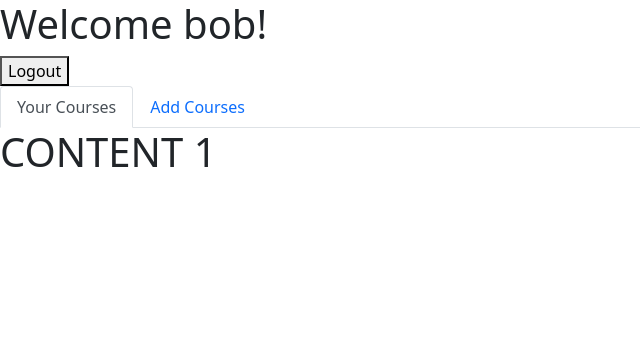
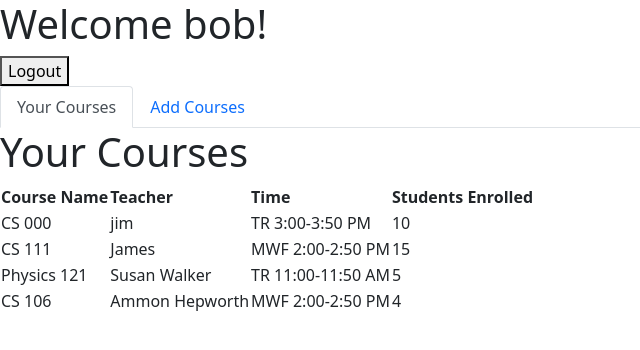
Before and after one commit to jakobpotosme/CSE106_Lab08, a Flask app: page /student/1 in a window 1280 px wide. Shown: the top 350 px of the page, without its empty margins (0-640 px from the left). Run offline with Flask 2, Linux system fonts and the light colour scheme; a user stored in the database is signed in; data comes from the database, SQL or seed files in the repository.

Commit message:
add css for students

```diff
--- a/templates/student.html
+++ b/templates/student.html
@@ -10,8 +10,6 @@
     <link rel="stylesheet" href="https://cdn.jsdelivr.net/npm/bootstrap@5.1.3/dist/css/bootstrap.min.css"
     integrity="sha384-1BmE4kWBq78iYhFldvKuhfTAU6auU8tT94WrHftjDbrCEXSU1oBoqyl2QvZ6jIW3" crossorigin="anonymous" defer>
     <link rel="stylesheet" href="style.css">
-
-
 </head>
 
 <body>
@@ -20,19 +18,18 @@
 
       <div class= row1>
         <h1> Welcome {{student.name}}!</h1>
+      </div>
 
-
-
-      </div>
       <div id='logoutBtn'>
         <form  action="/logout" method="post">
           <button  onclick="logout()">Logout</button>
-
         </form>
       </div>
+
       <div class = row2>
         <nav>
           <div class="nav nav-tabs" id="nav-tab" role="tablist">
+
             <button class="nav-link active" id="nav-home-tab"
             data-bs-toggle="tab" href="#nav-mycourses" type="button" role="tab"
             aria-controls="nav-mycourses" aria-selected="true">Your Courses</button>
@@ -42,19 +39,95 @@
           </div>
         </nav>
 
-        <div class="tab-content" id="nav-tabContent">
-          <div class="tab-pane fade show active" id="nav-mycourses" role="tabpanel" aria-labelledby="nav-home-tab">
-            <h1>CONTENT 1</h1>
-          <div class="tab-pane fade" id="nav-addcourses" role="tabpanel" aria-labelledby="nav-profile-tab">
-            <h1>Content2</h1>
+        <div>
+          <div class="tab-content" id="nav-tabContent">
 
-          </div>
-        </div>
-      </div>
+            <div class="tab-pane fade show active" id="nav-mycourses" role="tabpanel">
+              <h1>Your Courses</h1>
+              <table>
+                  <div>
+                      <tr>
+                          <th>Course Name</th>
+                          <th>Teacher</th>
+                          <th>Time</th>
+                          <th>Students Enrolled</th>
+                      </tr>
+                  </div>
+
+                  {% for row in range(0,classInfo|length ) %}
+                  <tr>
+
+                      <td>
+                          {{classInfo[row].courseName}}
+                      </td>
+                      <td>
+                          {{ teachers[row].name }}
+                      </td>
+                      <td>
+                          {{classInfo[row].time}}
+                      </td>
+                      <td>
+                          {{classInfo[row].numEnrolled}}
+                      </td>
+
+                  </tr>
+                  {% endfor %}
+                </table>
+
+              </div>
+
+            <div class="tab-pane fade" id="nav-addcourses" role="tabpanel">
+
+              <h1>Add Courses</h1>
+              <form action='/register' method="post">
+                  <table>
+                      <div>
+                          <tr>
+                              <th>Course Name</th>
+                              <th>Teacher</th>
+                              <th>Time</th>
+                              <th>Students Enrolled</th>
+                              <th>Capacity</th>
+                              <th>Add Class</th>
+                          </tr>
+                      </div>
+
+                      {% for row in range(0,allClasses|length ) %}
+                      {% print(row)%}
+                      <tr>
+
+                          <td name="courseName">
+                              {{allClasses[row].courseName}}
+                          </td>
+                          <td name="teacherName">
+                              teacher goes here
+                          </td>
+                          <td name="courseTime">
+                              {{allClasses[row].time}}
+                          </td>
+                          <td name="courseTotalEnrolled">
+                              {{allClasses[row].numEnrolled}}
+                          </td>
+                          <td name="courseTotalCapacity">
+                              {{allClasses[row].capacity}}
+                          </td>
+                          <input type="hidden" name='student' value="{{student.id}}" />
+                          <td>
+                              <button value="{{ allClasses[row].id }}" name="submitBtn" id="submit" type="submit">Add</button>
+                              <div id="resultbox"></div>
+                          </td>
+                      </tr>
+                      {% endfor %}
+                  </table>
+              </form>
 
 
+            </div>
+        </div>
+        </div>
+    </div>
 
-    </div>
+
 
 
   </div>
--- a/templates/style.css
+++ b/templates/style.css
@@ -9,6 +9,7 @@ h1{
   margin-bottom: 1cm;
   align-items: center;
 }
+
 #outer-box-login{
   margin-top: 50px;
   padding: 200px;
@@ -39,12 +40,10 @@ h1{
 }
 
 .row1{
-  grid-row: auto;
+  grid-row: 1;
 
 }
 .row2{
-  grid-row: 2;
-  grid-row-start: 2;
   grid-column: 1 / 3;
 }
 
```
